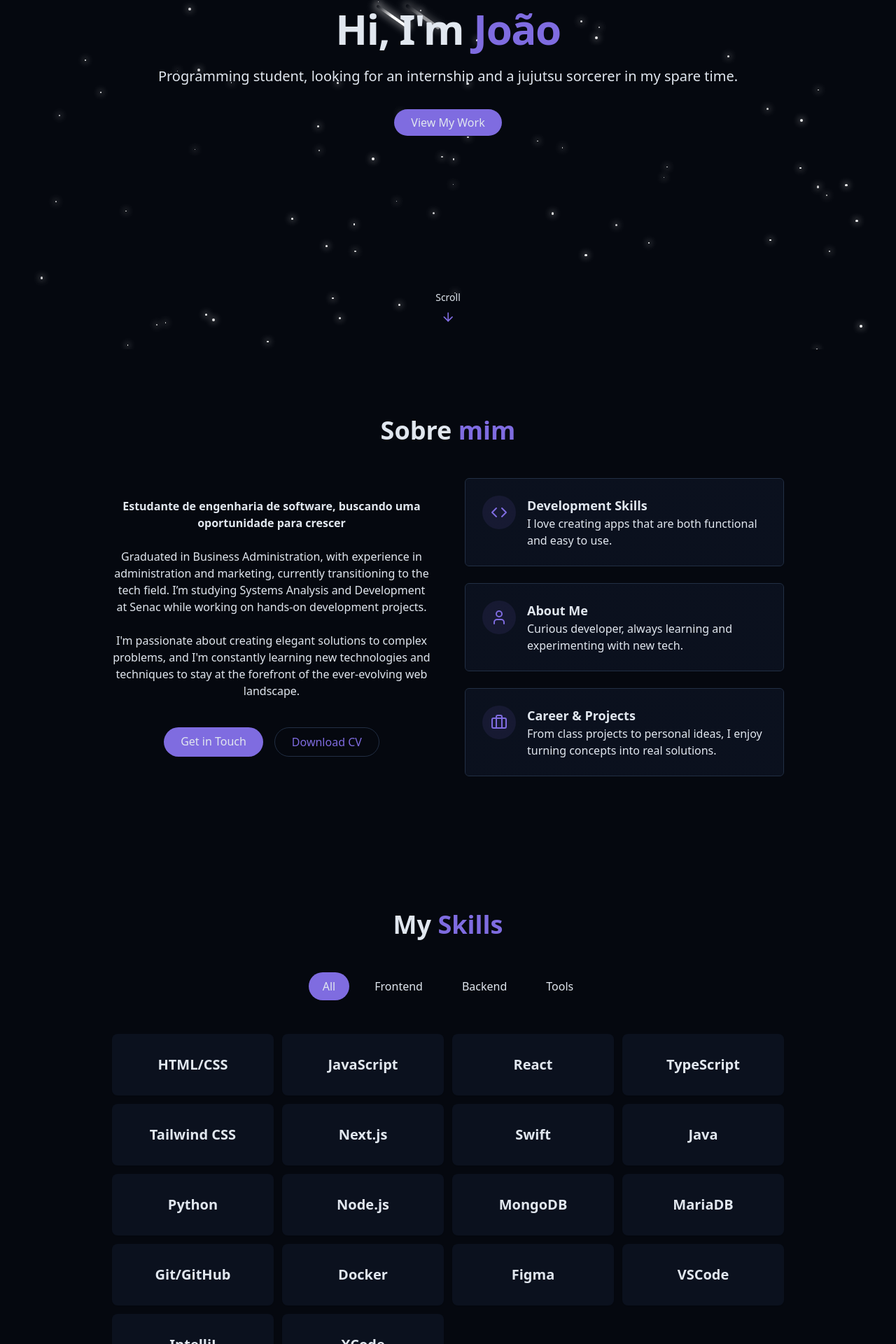
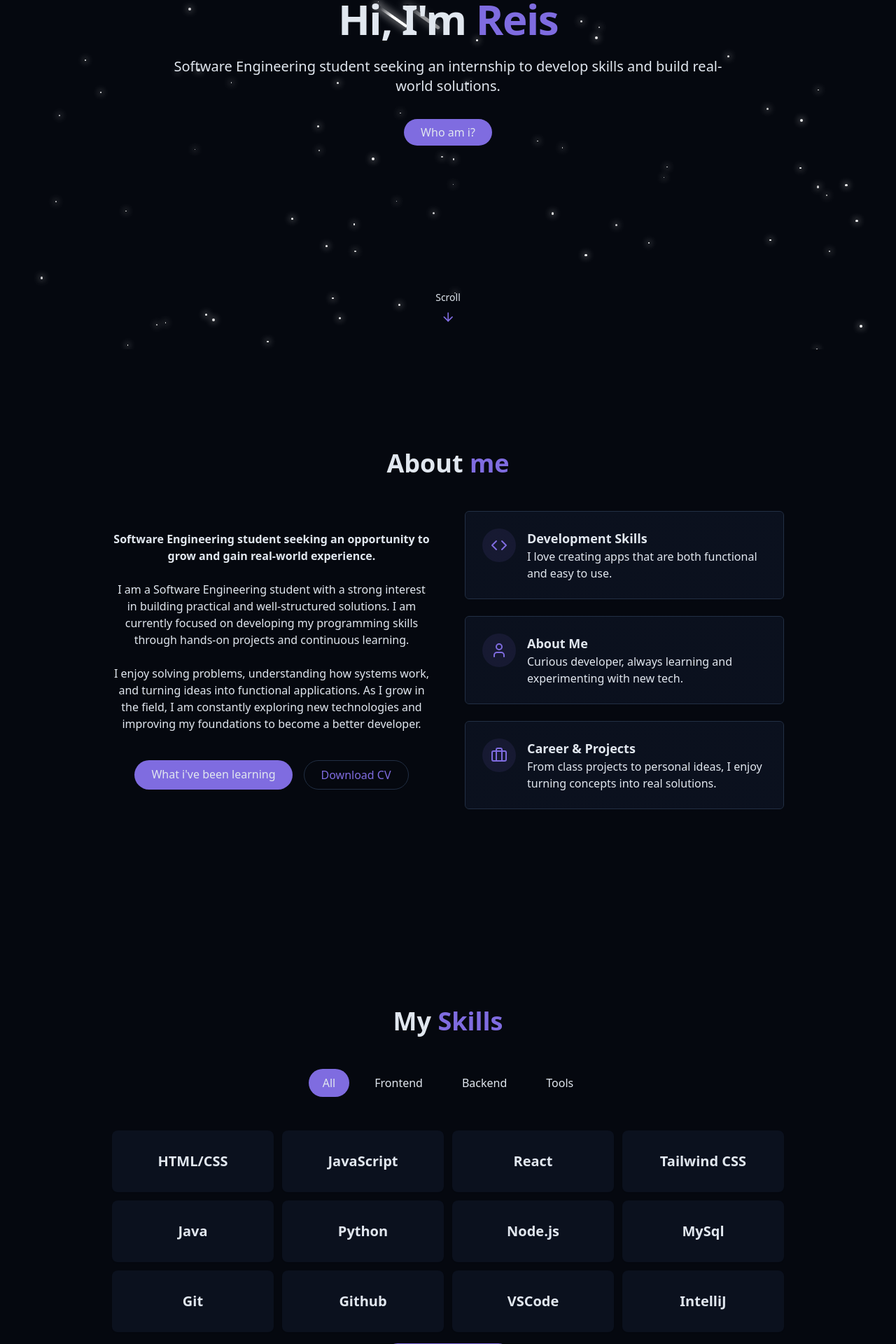
Before and after one commit to R3I5/meusite-joao-reis, a React (Vite) app: page / in a window 1280 px wide. Shown: the part 301-2221 px from the top of the page at 70% size. Built offline with nearby package versions, Linux system fonts and the light colour scheme.

Commit message:
updating a lot of things

```diff
--- a/src/components/AboutSection.jsx
+++ b/src/components/AboutSection.jsx
@@ -2,33 +2,29 @@ import { Briefcase, Code, User } from "lucide-react";
 
 export const AboutSection = () => {
   return (
-    <section id="about" className="py-24 px-4 relative">
+    <section id="about" className="min-h-screen flex flex-col justify-center py-24 px-4 relative snap-start">
       <div className="container mx-auto max-w-5xl">
         <h2 className="text-3xl md:text-4xl font-bold mb-12 text-center">
-          Sobre <span className="text-primary">mim</span>
+          About <span className="text-primary">me</span>
         </h2>
         <div className="grid grid-cols-1 md:grid-cols-2 gap-12 items-center">
           <div className="space-y-6">
             <h3 className="text-2 font-semibold">
-              Estudante de engenharia de software, buscando uma oportunidade para crescer
+              Software Engineering student seeking an opportunity to grow and gain real-world experience.
             </h3>
 
             <p className="text-muted-foreground">
-              Graduated in Business Administration, with experience in
-              administration and marketing, currently transitioning to the tech
-              field. I’m studying Systems Analysis and Development at Senac
-              while working on hands-on development projects.
+              I am a Software Engineering student with a strong interest in building practical and well-structured solutions.
+              I am currently focused on developing my programming skills through hands-on projects and continuous learning.
             </p>
 
             <p>
-              I'm passionate about creating elegant solutions to complex
-              problems, and I'm constantly learning new technologies and
-              techniques to stay at the forefront of the ever-evolving web
-              landscape.
+              I enjoy solving problems, understanding how systems work, and turning ideas into functional applications.
+              As I grow in the field, I am constantly exploring new technologies and improving my foundations to become a better developer.
             </p>
             <div className="flex flex-col sm:flex-row gap-4 pt-4 justify-center">
-              <a href="#contact" className="cosmic-button">
-                Get in Touch
+              <a href="#skills" className="cosmic-button">
+                What i've been learning
               </a>
               <a
                 href="/renatarsilva_cv_english.pdf"
--- a/src/components/ContactSection.jsx
+++ b/src/components/ContactSection.jsx
@@ -28,7 +28,7 @@ export const ContactSection = () => {
   };
 
   return (
-    <section id="contact" className="py-24 px-4 relative bg-secondary/30">
+    <section id="contact" className="min-h-screen flex flex-col justify-center py-24 px-4 relative snap-start">
       <div className="container mx-auto max-w-5xl">
         <h2 className="text-3xl md:text-4xl font-bold mb-4 text-center">
           Get in <span className="text-primary">Touch</span>
@@ -50,7 +50,7 @@ export const ContactSection = () => {
                 <div>
                   <h4 className="font-medium">Linkedin</h4>
                   <a
-                    href="https://www.linkedin.com/in/renatarsilvadotcom/"
+                    href="https://www.linkedin.com/in/joaovictordosreis/"
                     className="text-muted-foreground hover:text-primary transition-colors"
                   >
                     Chat me here
@@ -65,7 +65,7 @@ export const ContactSection = () => {
                 <div>
                   <h4 className="font-medium">Location</h4>
                   <a className="text-muted-foreground hover:text-primary transition-colors">
-                    Brazil
+                    Curitiba, Brazil
                   </a>
                 </div>
               </div>
--- a/src/components/Footer.jsx
+++ b/src/components/Footer.jsx
@@ -5,7 +5,7 @@ export const Footer = () => {
     <footer className="py-12 px-4 bg-card relative border-t border-border mt-8 pt-8 flex flex-wrap justify-between items-center">
       <p className="mx-auto text-sm text-muted-foreground">
         {" "}
-        &copy; {new Date().getFullYear()} Maki, All rights reserved.
+        &copy; {new Date().getFullYear()} João Reis, All rights reserved.
       </p>
       <a
         href="#hero"
--- a/src/components/HeroSection.jsx
+++ b/src/components/HeroSection.jsx
@@ -4,25 +4,24 @@ export const HeroSection = () => {
   return (
     <section
       id="hero"
-      className="relative min-h-screen flex flex-col items-center justify-center px-4"
+      className="min-h-screen flex flex-col justify-center py-24 px-4 relative snap-start"
     >
       <div className="container max-w-4xl mx-auto text-center z-10">
         <div className="space-y-6">
           <h1 className="text-4xl md:text-6xl font-bold tracking-tight">
             <span className="opacity-0 animate-fade-in">Hi, I'm </span>
             <span className="text-primary opacity-0 animate-fade-in-delay-1">
-              João
+              Reis
             </span>
           </h1>
 
           <p className="text-lg md:text-xl text-muted-foreground max-2-2xl mx-auto opacity-0 animate-fade-in-delay-3">
-            Programming student, looking for an internship and a jujutsu
-            sorcerer in my spare time.
+            Software Engineering student seeking an internship to develop skills and build real-world solutions.
           </p>
 
           <div className="pt-4 opacity-0 animate-fade-in-delay-4">
-            <a href="https://github.com/renatarsilva" className="cosmic-button">
-              View My Work
+            <a href="#about" className="cosmic-button">
+              Who am i?
             </a>
           </div>
         </div>
--- a/src/components/Navbar.jsx
+++ b/src/components/Navbar.jsx
@@ -35,7 +35,7 @@ export const Navbar = () => {
           href="#hero"
         >
           <span className="relative z-10">
-            <span className="text-glow text-foreground">Maki</span> Portfolio
+            <span className="text-glow text-foreground">João Reis</span> Portfolio
           </span>
         </a>
 
--- a/src/components/ProjectsSection.jsx
+++ b/src/components/ProjectsSection.jsx
@@ -60,7 +60,7 @@ const projects = [
 ];
 export const ProjectsSection = () => {
   return (
-    <section id="projects" className="py-24 px-4 relative">
+    <section id="projects" className="min-h-screen flex flex-col justify-center py-24 px-4 relative snap-start">
       <div className="container mx-auto max-w-5xl">
         <h2 className="text-3xl md:text-4xl font-bold mb-4 text-center">
           Featured <span className="text-primary">Projects</span>
@@ -122,7 +122,7 @@ export const ProjectsSection = () => {
           <a
             className="cosmic-button w-fit flex items-center mx-auto gap-2"
             target="_blank"
-            href="https://github.com/renatarsilva"
+            href="https://github.com/R3I5"
           >
             Check My GitHub <ArrowRight size={16} />
           </a>
--- a/src/components/SkillsSection.jsx
+++ b/src/components/SkillsSection.jsx
@@ -6,25 +6,19 @@ const skills = [
   { name: "HTML/CSS", category: "frontend" },
   { name: "JavaScript", category: "frontend" },
   { name: "React", category: "frontend" },
-  { name: "TypeScript", category: "frontend" },
   { name: "Tailwind CSS", category: "frontend" },
-  { name: "Next.js", category: "frontend" },
-  { name: "Swift", category: "frontend" },
 
   // Backend
   { name: "Java", category: "backend" },
   { name: "Python", category: "backend" },
   { name: "Node.js", category: "backend" },
-  { name: "MongoDB", category: "backend" },
-  { name: "MariaDB", category: "backend" },
+  { name: "MySql", category: "backend" },
 
   // Tools
-  { name: "Git/GitHub", category: "tools" },
-  { name: "Docker", category: "tools" },
-  { name: "Figma", category: "tools" },
+  { name: "Git", category: "tools" },
+  { name: "Github", category: "tools" },
   { name: "VSCode", category: "tools" },
   { name: "IntelliJ", category: "tools" },
-  { name: "XCode", category: "tools" },
 ];
 
 const categories = ["all", "frontend", "backend", "tools"];
@@ -35,7 +29,7 @@ export const SkillsSection = () => {
     (skill) => activeCategory === "all" || skill.category === activeCategory
   );
   return (
-    <section id="skills" className="py-24 px-4 relative bg-secondary/300">
+    <section id="skills" className="min-h-screen flex flex-col justify-center py-24 px-4 relative snap-start">
       <div className="container mx-auto max-w-5xl">
         <h2 className="text-3xl md:text-4xl font-bold mb-12 text-center">
           My <span className="text-primary">Skills</span>
@@ -67,10 +61,6 @@ export const SkillsSection = () => {
                 <h1 className="font-semibold text-xl">{skill.name}</h1>
               </div>{" "}
               <div className="w-full bg-secondary/50 h-2 rounded-full overflow-hidden">
-                {/* <div
-                  className="bg-primary h-2 rounded-full origin-left animate-[grow_1.5s_ease-out]"
-                  style={{ width: 100 + "%" }}
-                /> */}
               </div>
               <div className="text-right mt-1">
                 <span className="text-sm text-muted-foreground">
@@ -80,6 +70,11 @@ export const SkillsSection = () => {
             </div>
           ))}
         </div>
+        <div className="flex flex-col sm:flex-row gap-4 pt-4 justify-center">
+              <a href="#projects" className="cosmic-button">
+                Putting in practice
+              </a>
+        </div>
       </div>
     </section>
   );
--- a/src/index.css
+++ b/src/index.css
@@ -94,6 +94,7 @@
 
 html {
   @apply scroll-smooth;
+  scroll-snap-type: y mandatory;
 }
 
 body {
```
